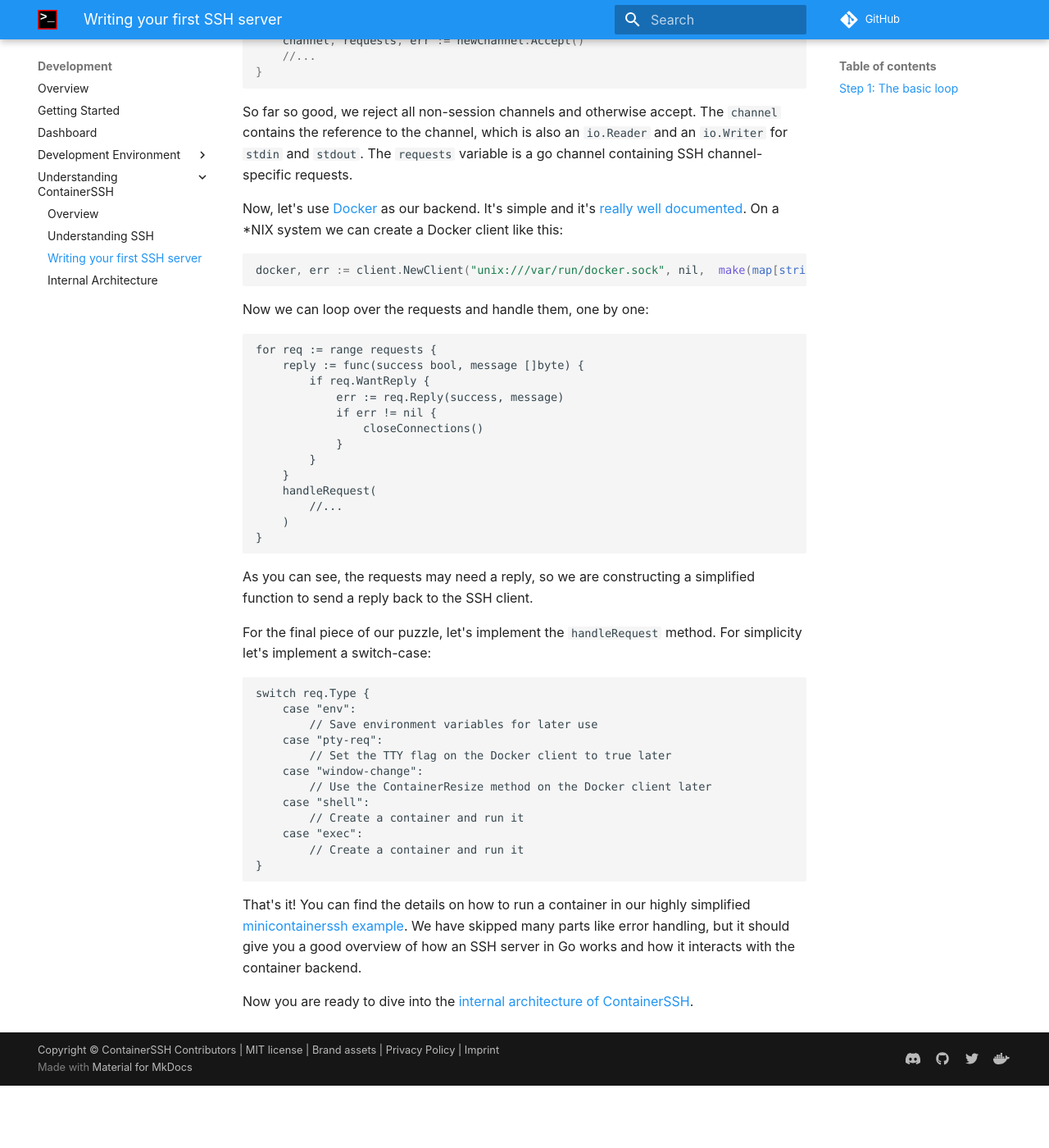
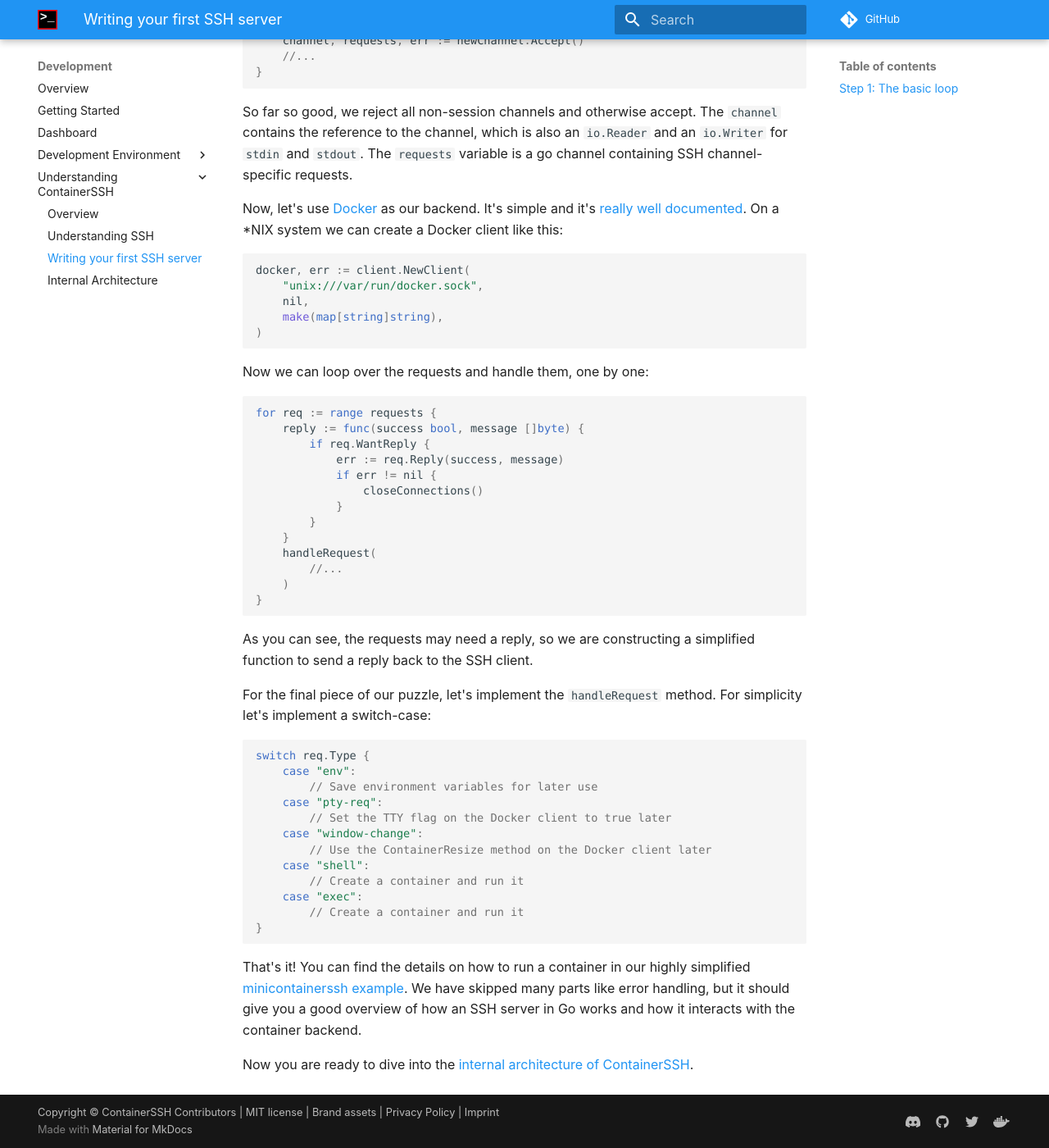
Before and after one commit to ContainerSSH/containerssh.github.io, an MkDocs documentation site: the page built from docs/development/containerssh/first-ssh-server.md, in a window 1280 px wide and 1400 px high, scrolled down 2125 px. Shown: the whole window at 82% size. Built offline with MkDocs 1.6.1 and Material for MkDocs 9.7.7, drawn with Linux system fonts in a browser that asks for light colours; comment, search, counter and statistics services are not loaded; before the commit the page ends 3449 px from its top, so only the background shows below that.

Commit message:
Formating fixes

````diff
--- a/docs/development/containerssh/first-ssh-server.md
+++ b/docs/development/containerssh/first-ssh-server.md
@@ -86,12 +86,16 @@ So far so good, we reject all non-session channels and otherwise accept. The `ch
 Now, let's use [Docker](https://docker.io) as our backend. It's simple and it's [really well documented](https://docs.docker.com/engine/api/v1.40/). On a *NIX system we can create a Docker client like this:
 
 ```go
-docker, err := client.NewClient("unix:///var/run/docker.sock", nil,  make(map[string]string))
+docker, err := client.NewClient(
+    "unix:///var/run/docker.sock",
+    nil,
+    make(map[string]string),
+)
 ```
 
 Now we can loop over the requests and handle them, one by one:
 
-```
+```go
 for req := range requests {
     reply := func(success bool, message []byte) {
         if req.WantReply {
@@ -111,7 +115,7 @@ As you can see, the requests may need a reply, so we are constructing a simplifi
 
 For the final piece of our puzzle, let's implement the `handleRequest` method. For simplicity let's implement a switch-case:
 
-```
+```go
 switch req.Type {
     case "env":
         // Save environment variables for later use
````
